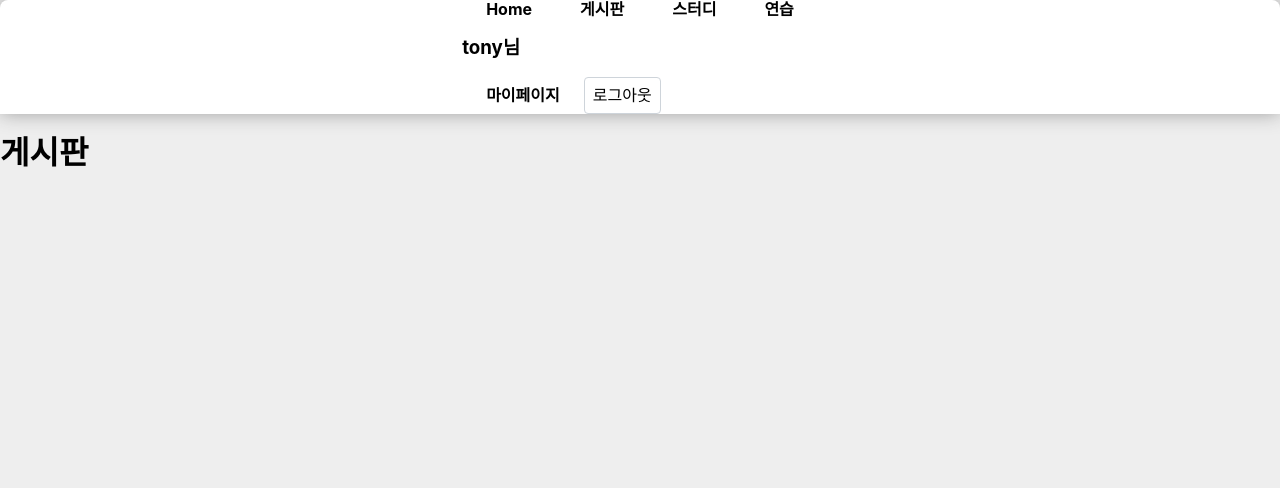
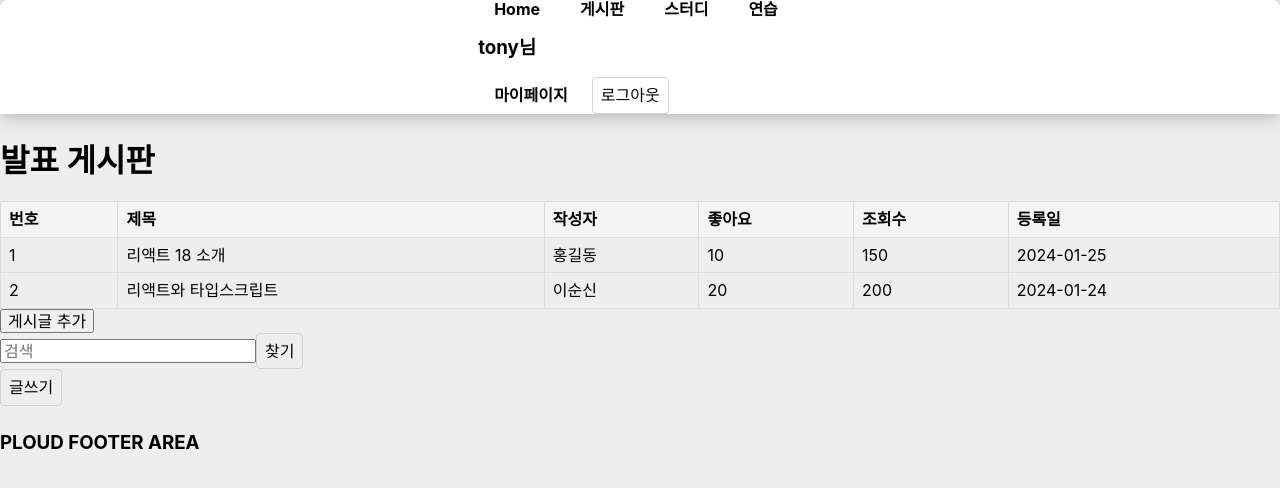
Before and after one commit to 0dyk/ploud, a React app in the folder FrontEnd/: page /board in a window 1280 px wide. Shown: the top 488 px of the page. Built offline with nearby package versions, Linux system fonts and the light colour scheme.

Commit message:
Feat: 게시판, 마이페이지 생성 #206, 215

```diff
--- a/FrontEnd/public/main.css
+++ b/FrontEnd/public/main.css
@@ -406,3 +406,17 @@ code {
   margin-bottom: 0;
 }
 /*# sourceMappingURL=main.e9124b97.css.map*/
+table {
+  width: 100%;
+  text-align: left;
+  border-collapse: collapse;
+}
+
+th, td {
+  padding: 8px;
+  border: 1px solid #ddd;
+}
+
+th {
+  background-color: #f4f4f4;
+}
--- a/FrontEnd/src/lib/MyRouter.jsx
+++ b/FrontEnd/src/lib/MyRouter.jsx
@@ -6,6 +6,7 @@ import BoardPage from "../pages/BoardPage";
 import StudyPage from "../pages/StudyPage";
 import PracticePage from "../pages/PracticePage";
 import FindPwPage from "../pages/LoginPage/Findpw";
+import MyPage from "../pages/MyPage";
 
 const Router = () => {
   return (
@@ -18,6 +19,7 @@ const Router = () => {
         <Route path="/study" element={<StudyPage />} />
         <Route path="/practice" element={<PracticePage />} />
         <Route path="/findpw" element={<FindPwPage />} />
+        <Route path="/mypage" element={<MyPage />} />
       </Routes>
     </BrowserRouter>
   );
--- /dev/null
+++ b/FrontEnd/src/pages/BoardPage/PostItem.jsx
@@ -0,0 +1,16 @@
+import React from 'react';
+
+const PostItem = ({ post }) => {
+  return (
+    <tr>
+      <td>{post.id}</td>
+      <td>{post.title}</td>
+      <td>{post.author}</td>
+      <td>{post.likes}</td>
+      <td>{post.views}</td>
+      <td>{post.date}</td>
+    </tr>
+  );
+};
+
+export default PostItem;
--- a/FrontEnd/src/pages/BoardPage/index.jsx
+++ b/FrontEnd/src/pages/BoardPage/index.jsx
@@ -1,19 +1,85 @@
-import React from "react";
+import React, { useState, useEffect } from "react";
 import Navbar from "../../components/Navbar";
+import Page from "../../components/Page";
+import Footer from "../../components/Footer";
+import Button from "../../components/Button";
+import PostItem from "./PostItem";
 
-class BoardPage extends React.Component {
-  constructor(props) {
-    super(props);
-    this.state = {};
-  }
-  render() {
-    return (
-      <>
-        <Navbar />
-        <h1>게시판</h1>
-      </>
-    );
-  }
-}
+// 게시판 설명
+
+// 게시글 조회
+// 게시글 검색
+// 게시글 생성
+// 게시글 상세조회
+// 페이지네이션
+
+const BoardPage = () => {
+  // const [posts, setPosts] = useState([]);
+  const [newPost, setNewPost] = useState("");
+
+  const handlePostChange = (event) => {
+    setNewPost(event.target.value);
+  };
+
+  const onSubmit = (event) => {
+    event.preventDefault();
+  };
+
+  const handlePostAdd = () => {
+    if (!newPost) return;
+    setPosts([...posts, newPost]);
+    setNewPost("");
+  };
+
+  const posts = [
+    {
+      id: 1,
+      title: "리액트 18 소개",
+      author: "홍길동",
+      likes: 10,
+      views: 150,
+      date: "2024-01-25",
+    },
+    {
+      id: 2,
+      title: "리액트와 타입스크립트",
+      author: "이순신",
+      likes: 20,
+      views: 200,
+      date: "2024-01-24",
+    },
+  ];
+
+  return (
+    <div className="Board">
+      <Page header={<Navbar />} footer={<Footer />}>
+        <h1>발표 게시판</h1>
+        <table>
+          <thead>
+            <tr>
+              <th>번호</th>
+              <th>제목</th>
+              <th>작성자</th>
+              <th>좋아요</th>
+              <th>조회수</th>
+              <th>등록일</th>
+            </tr>
+          </thead>
+          <tbody>
+            {posts.map((post) => (
+              <PostItem key={post.id} post={post} />
+            ))}
+          </tbody>
+        </table>
+        <button onClick={handlePostAdd}>게시글 추가</button>
+        <form onSubmit={onSubmit}>
+          <input type="text" placeholder="검색" />
+          <Button type="submit">찾기</Button>
+        </form>
+        <Button>글쓰기</Button>
+      </Page>
+    </div>
+  );
+};
 
 export default BoardPage;
--- a/FrontEnd/src/pages/LoginPage/SocialLogin.jsx
+++ b/FrontEnd/src/pages/LoginPage/SocialLogin.jsx
@@ -4,7 +4,7 @@ import { GoogleOAuthProvider, GoogleLogin } from "@react-oauth/google";
 const SocialLogin = () => {
   return (
         <GoogleOAuthProvider
-          clientId="392523178125-21b3u9bb52injjfa9kjdb3a0vbijcidg.apps.googleusercontent.com"
+          clientId="클라이언트아이디적기"
           onScriptLoadError={() => console.log("실패")}
           onScriptLoadSuccess={() => console.log("성공")}
           >
--- a/FrontEnd/src/pages/MainPage/index.jsx
+++ b/FrontEnd/src/pages/MainPage/index.jsx
@@ -55,7 +55,7 @@ class MainPage extends React.Component {
 
   render() {
     return (
-      <div className="MainPage">
+      <div className="Main">
         <Page header={<Navbar />} footer={<Footer />}>
           <div className="Main1">
             <img src="images/Main1.png" alt="Main1.png" />
--- /dev/null
+++ b/FrontEnd/src/pages/MyPage/index.jsx
@@ -0,0 +1,28 @@
+import Button from "../../components/Button";
+import Footer from "../../components/Footer";
+import Navbar from "../../components/Navbar";
+import Page from "../../components/Page";
+
+const MyPage = () => {
+  return (
+    <div className="mypage">
+      <Page header={<Navbar />} footer={<Footer />}>
+        <h1>마이페이지</h1>
+        <div className="mypage-1">
+          <div className="profile">프로필
+            <Button>회원 정보 수정</Button>
+          </div>
+          <div className="status">
+            <div>학습현황</div>
+            <div>학습시간</div>
+          </div>
+        </div>
+        <div className="mypage-2">
+          <div className="practicelist">나의 발표 결과</div>
+        </div>
+      </Page>
+    </div>
+  );
+};
+
+export default MyPage;
```
Also changed, not shown: FrontEnd/src/main.js (+3 -4 lines), 1 other file (tests, documents, lock files or other folders).
